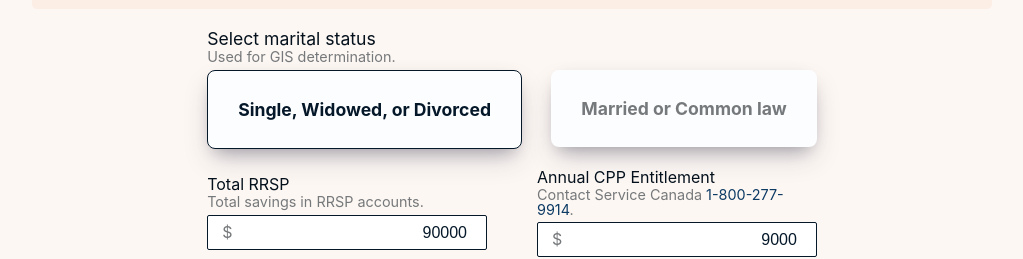
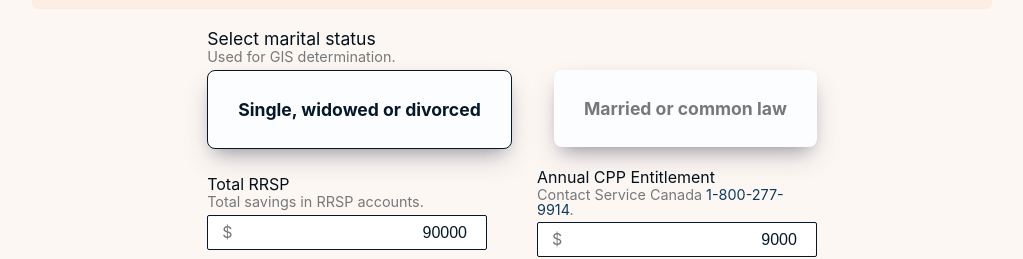
Before and after one commit to danielabar/can-rrsp-cashout, a React (Create React App) app: page / in a window 1280 px wide. Shown: the part 186-445 px from the top of the page, without its empty margins (128-1151 px from the left). Built offline with nearby package versions, Linux system fonts and the light colour scheme.

Commit message:
[#20] refactor - iterate over martial status options to create radio buttons

```diff
--- a/src/components/data-entry/data-entry.js
+++ b/src/components/data-entry/data-entry.js
@@ -3,7 +3,7 @@ import React, { Component } from 'react';
 import config from '../../config';
 import { generateLabel } from '../../lib/form-text';
 import {
-  // martialStatusOptions,
+  maritalStatusOptions,
   retirementAgeOptions,
   telLinkBuilder,
 } from '../../lib/options';
@@ -14,6 +14,24 @@ function createSelection(opts) {
     <option key={opt.key} value={opt.value}>
       {opt.label}
     </option>
+  ));
+}
+
+function createRadioButtons(opts, maritalStatus, changeHandler) {
+  return opts.map(opt => (
+    <label key={opt.key} htmlFor={`radioMaritalStatus${opt.value}`}>
+      <input
+        id={`radioMaritalStatus${opt.value}`}
+        type="radio"
+        value={opt.value}
+        checked={maritalStatus === opt.value}
+        onChange={changeHandler}
+        className="data-entry--radio"
+      />
+      <div className="data-entry--radio-box">
+        <span>{opt.label}</span>
+      </div>
+    </label>
   ));
 }
 
@@ -74,32 +92,11 @@ class DataEntry extends Component {
               Used for GIS determination.
             </span>
             <div className="data-entry--radio-options">
-              <label htmlFor="radioMaritalStatusSingle">
-                <input
-                  id="radioMaritalStatusSingle"
-                  type="radio"
-                  value="single"
-                  checked={maritalStatus === 'single'}
-                  onChange={this.handleMaritalStatusChange}
-                  className="data-entry--radio"
-                />
-                <div className="data-entry--radio-box">
-                  <span>Single, Widowed, or Divorced</span>
-                </div>
-              </label>
-              <label htmlFor="radioMaritalStatusCouple">
-                <input
-                  id="radioMaritalStatusCouple"
-                  type="radio"
-                  value="couple"
-                  checked={maritalStatus === 'couple'}
-                  onChange={this.handleMaritalStatusChange}
-                  className="data-entry--radio"
-                />
-                <div className="data-entry--radio-box">
-                  <span>Married or Common law</span>
-                </div>
-              </label>
+              {createRadioButtons(
+                maritalStatusOptions,
+                maritalStatus,
+                this.handleMaritalStatusChange
+              )}
             </div>
           </div>
 
--- a/src/lib/options.js
+++ b/src/lib/options.js
@@ -18,7 +18,6 @@ function generateStringOptions(configKey) {
     result.push({
       key: ck.key,
       value: ck.value,
-      // TODO i18n
       label: ck.label || ck.value,
     });
   });
@@ -29,10 +28,10 @@ function telLinkBuilder(contactTel) {
   return `tel:${contactTel}`;
 }
 
-const martialStatusOptions = generateStringOptions(config.MARITAL_STATUS);
+const maritalStatusOptions = generateStringOptions(config.MARITAL_STATUS);
 const retirementAgeOptions = generateNumericOptions(
   config.MIN_RETIREMENT_AGE,
   config.MAX_RETIREMENT_AGE
 );
 
-export { martialStatusOptions, retirementAgeOptions, telLinkBuilder };
+export { maritalStatusOptions, retirementAgeOptions, telLinkBuilder };
```
